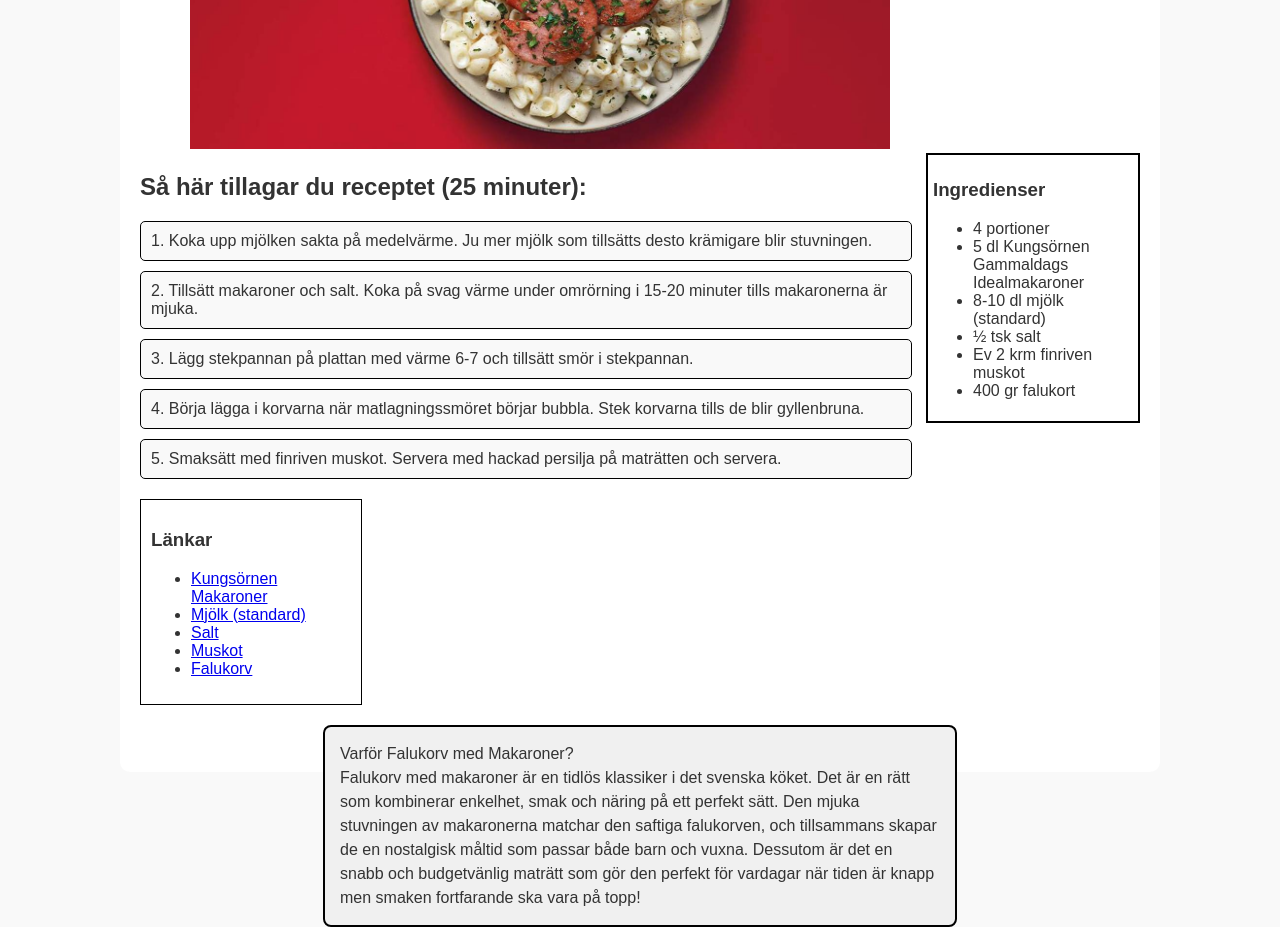
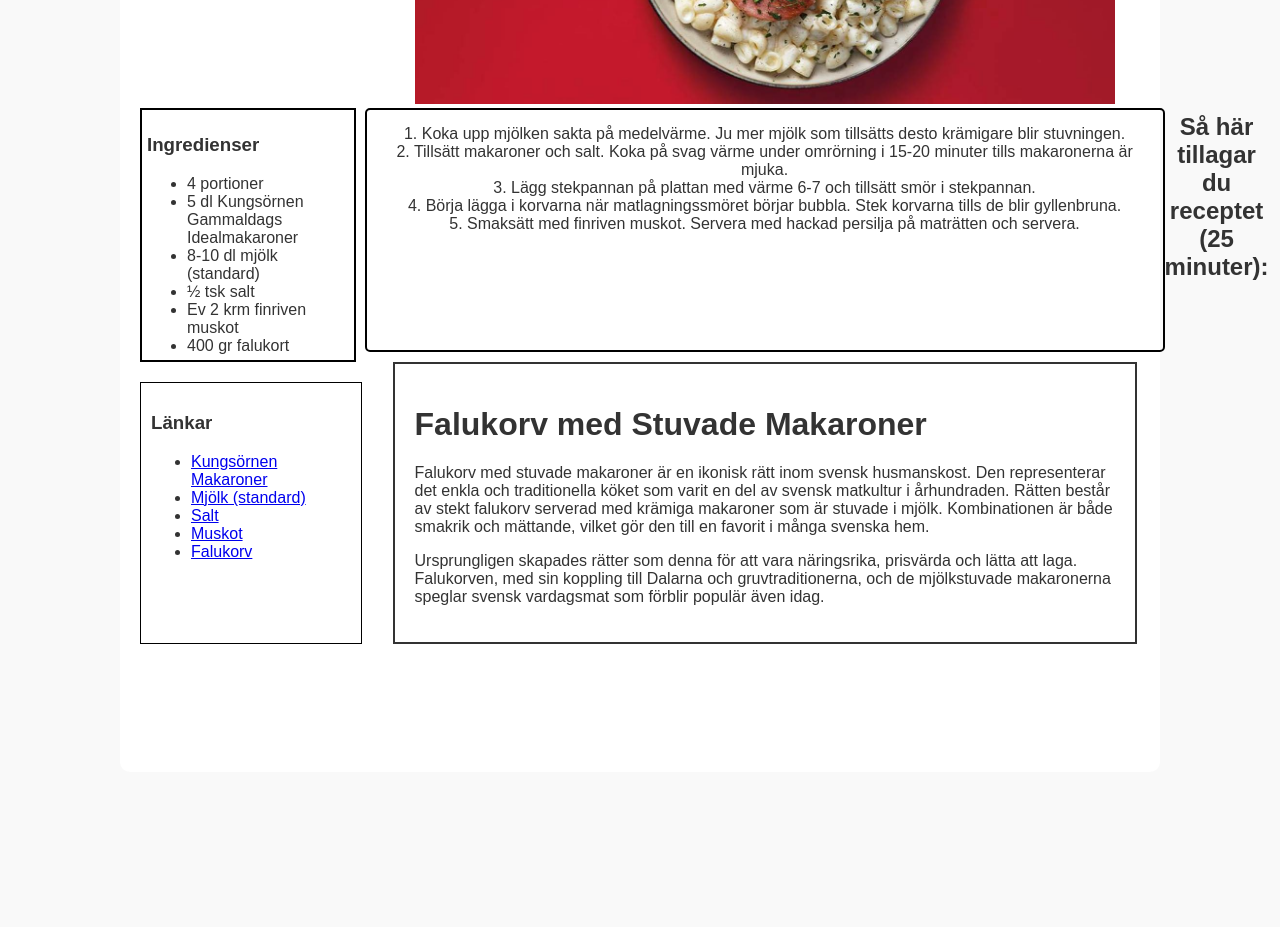
Before and after one commit to Te23D-lundellselander-joakim/porjekt, a plain HTML site: page index.html in a window 1280 px wide. Shown: the part 288-1215 px from the top of the page. After the commit the page ends 1080 px from the top, so only its background shows below. Drawn offline with Linux system fonts and the light colour scheme.

Commit message:
sista grjejen fixade griden och fixade hela med layouten

```diff
--- a/index.html
+++ b/index.html
@@ -5,12 +5,12 @@
     <meta name="viewport" content="width=device-width, initial-scale=1.0">
     <title>Document</title>
     <link rel="stylesheet" href="./styles.css">
-    <title> joakims Stuvede makaroner med falukorv</title>
+    <title> Joakims Stuvade makaroner med falukorv</title>
 </head>
 <body>
     <div class="container">
         <div class="header">
-            <h1>joakims Stuvede makaroner med falukorv</h1>
+            <h1>Joakims Stuvade makaroner med falukorv</h1>
         </div>
         <div class="image">
             <img src="./img/stuvade-makaroner_.jpg" alt="Stuvade makaroner med falukorv">
@@ -29,17 +29,19 @@
 
         <h2>Så här tillagar du receptet (25 minuter):</h2>
 
-
-        <div class="step">1. Koka upp mjölken sakta på medelvärme. Ju mer mjölk som tillsätts desto krämigare blir stuvningen.</div>
-        <div class="step">2. Tillsätt makaroner och salt. Koka på svag värme under omrörning i 15-20 minuter tills makaronerna är mjuka.</div>
-        <div class="step">3. Lägg stekpannan på plattan med värme 6-7 och tillsätt smör i stekpannan.</div>
-        <div class="step">4. Börja lägga i korvarna när matlagningssmöret börjar bubbla. Stek korvarna tills de blir gyllenbruna.</div>
-        <div class="step">5. Smaksätt med finriven muskot. Servera med hackad persilja på maträtten och servera.</div>
-    </body>
+        <div class="steps">
+          1. Koka upp mjölken sakta på medelvärme. Ju mer mjölk som tillsätts desto krämigare blir stuvningen.<br>
+          2. Tillsätt makaroner och salt. Koka på svag värme under omrörning i 15-20 minuter tills makaronerna är mjuka.<br>
+          3. Lägg stekpannan på plattan med värme 6-7 och tillsätt smör i stekpannan.<br>
+          4. Börja lägga i korvarna när matlagningssmöret börjar bubbla. Stek korvarna tills de blir gyllenbruna.<br>
+          5. Smaksätt med finriven muskot. Servera med hackad persilja på maträtten och servera.
+      </div>
 
 
 
-    <div class="box">
+
+
+      <div class="box">
         <h3>Länkar</h3>
         <ul>
           <li><a href="https://handla.ica.se/produkt/1025767" target="_blank">Kungsörnen Makaroner</a></li>
@@ -49,11 +51,26 @@
           <li><a href="https://handla.ica.se/produkt/1287014" target="_blank">Falukorv</a></li>
         </ul>
       </div>
+      <div class="text-box">
+        <h1>Falukorv med Stuvade Makaroner</h1>
+        <p>
+            Falukorv med stuvade makaroner är en ikonisk rätt inom svensk husmanskost.
+            Den representerar det enkla och traditionella köket som varit en del av svensk matkultur i århundraden.
+            Rätten består av stekt falukorv serverad med krämiga makaroner som är stuvade i mjölk.
+            Kombinationen är både smakrik och mättande, vilket gör den till en favorit i många svenska hem.
+        </p>
+        <p>
+            Ursprungligen skapades rätter som denna för att vara näringsrika, prisvärda och lätta att laga.
+            Falukorven, med sin koppling till Dalarna och gruvtraditionerna, och de mjölkstuvade makaronerna
+            speglar svensk vardagsmat som förblir populär även idag.
+        </p>
+    </div>
+    </body>
 
-      <div class="reason-box">
-        <div class="reason-title">Varför Falukorv med Makaroner?</div>
-        Falukorv med makaroner är en tidlös klassiker i det svenska köket. Det är en rätt som kombinerar enkelhet, smak och näring på ett perfekt sätt. Den mjuka stuvningen av makaronerna matchar den saftiga falukorven, och tillsammans skapar de en nostalgisk måltid som passar både barn och vuxna. Dessutom är det en snabb och budgetvänlig maträtt som gör den perfekt för vardagar när tiden är knapp men smaken fortfarande ska vara på topp!
-    </div>
+
+
+
+
 
 
 
--- a/styles.css
+++ b/styles.css
@@ -1,12 +1,21 @@
 body {
     font-family: Arial;
+
     background-color: #f9f9f9;
     margin: 0;
-    padding: 0;
+    padding: 20;
     color: #333;
+gap:20px
+
 }
 .container {
+    grid-column: 1;
+
+    display: grid;
+    grid-template-columns:1fr 2fr 3fr 4fr  ;
+grid-template-rows: 1fr 2fr 3fr 4fr ;
     max-width: 1000px;
+
     margin: 20px auto;
     background: #fff;
     padding: 20px;
@@ -15,12 +24,16 @@ body {
 max-height: 1000px;
 }
 .header h1 {
+   grid-column: 1;
     text-align: center;
     font-size: 2.5em;
     margin: 0;
+   padding: 10px;
     color: #d63447;
 }
 img{
+   grid-column: 1 /span 2;
+
     text-align: center;
     max-width: 700px;
 margin-left: 50px;
@@ -31,40 +44,48 @@ margin-right:50px ;
     font-size: 1.2em;
     color: #444;
 }
-
+h2{
+    text-align: center;
+margin-top: 5px;
+}
 .ingredients-left {
-
+   grid-column: 1;
+   grid: row 1;
     float:right;
-    width: 20%;
+    width: 90%;
     padding: 5px;
     font-family: Arial;
-
+  max-height: 240px;
     border: 2px solid black;
 
 }
 .box {
+   grid-column: 1 ;
+   grid-row: 3;
     border: 1px solid black;
     padding: 10px;
     margin-top: 20px;
     width: 200px;
     font-family: Arial, sans-serif;
   }
-  .step {
-    border: 1px solid black;
-    padding: 10px;
-    margin: 10px 0;
-    border-radius: 5px;
-    background-color: #f9f9f9;
-max-width: 750px;
-  }
-  .reason-box {
-    border: 2px solid black;
-    padding: 15px;
-    margin: 20px auto;
-    max-width: 600px;
-    background-color: #f0f0f0;
-    border-radius: 8px;
-    font-family: Arial, sans-serif;
-    font-size: 16px;
-    line-height: 1.5;
+ .steps{
+grid-column: 2;
+grid-row: 2;
+margin-bottom: 10px;
+text-align: center;
+
+padding: 15px;
+border-radius: 5px;
+border: 2px solid black;
+
+ }
+ .text-box {
+   grid-column: 2;
+   grid-row: 3 ;
+    border: 2px solid #333;
+    padding: 20px;
+    background-color: #fff;
+    max-width: 700px;
+    margin: 0 auto;
+    box-shadow: 0px 4px 6px rgb(0, 0, 0, );
 }
```
